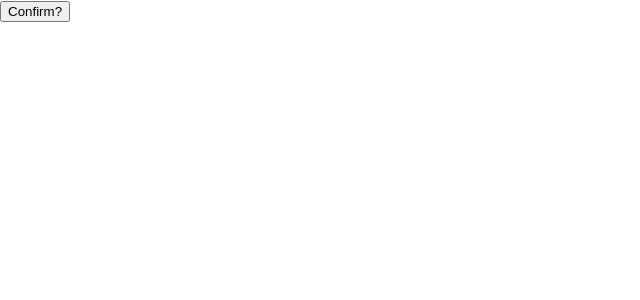
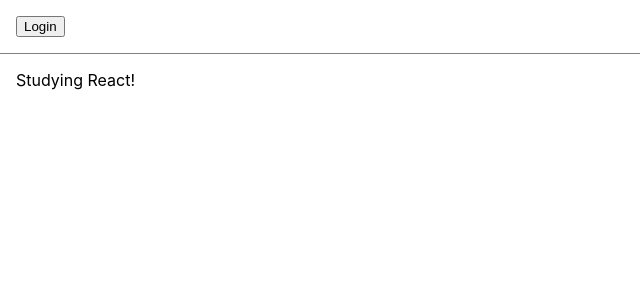
Before and after one commit to Soohyeun/react-practice, a React (Create React App) app: page / in a window 1280 px wide. Shown: the top 300 px of the page, without its empty margins (0-640 px from the left). Built offline with nearby package versions, Linux system fonts and the light colour scheme.

Commit message:
Chap_09_Create LandingPage

```diff
--- /dev/null
+++ b/src/chapter_09/LandingPage.jsx
@@ -0,0 +1,27 @@
+import React, {useState} from "react";
+import Toolbar from "./Toolbar";
+
+function LandingPage(props) {
+    const [isLoggedIn, setIsLoggedIn] = useState(false);
+
+    const onClickLogin = () => {
+        setIsLoggedIn(true);
+    };
+
+    const onClickLogout = () => {
+        setIsLoggedIn(false)
+    }
+
+    return(
+        <div>
+            <Toolbar
+            isLoggedIn = {isLoggedIn}
+            onClickLogin = {onClickLogin}
+            onClickLogout = {onClickLogout} />
+
+            <div style={{padding: 16}}>Studying React!</div>
+        </div>
+    );
+}
+
+export default LandingPage;
--- /dev/null
+++ b/src/chapter_09/Toolbar.jsx
@@ -0,0 +1,31 @@
+import React from "react";
+
+const styles = {
+  wrapper: {
+    padding: 16,
+    display: "flex",
+    flexDirection: "row",
+    borderBottom: "1px solid grey",
+  },
+  greeting: {
+    marginRight: 8,
+  },
+};
+
+function Toolbar(props) {
+  const { isLoggedIn, onClickLogin, onClickLogout } = props;
+
+  return (
+    <div style={styles.wrapper}>
+      {isLoggedIn && <span style={styles.greeting}>Welcome!</span>}
+
+      {isLoggedIn ? (
+        <button onClick={onClickLogout}>Logout</button>
+      ) : (
+        <button onClick={onClickLogin}>Login</button>
+      )}
+    </div>
+  );
+}
+
+export default Toolbar;
--- a/src/index.js
+++ b/src/index.js
@@ -7,7 +7,8 @@
 // import CommentList from './chapter_05/CommentList'
 // import NotificationList from './chapter_06/NotificationList';
 // import Accommodate from './chapter_07/Accommodate';
-import ConfirmButton from './chapter_08/ConfirmButton';
+// import ConfirmButton from './chapter_08/ConfirmButton';
+import LandingPage from './chapter_09/LandingPage';
 
 const root = ReactDOM.createRoot(document.getElementById('root'));
 
@@ -27,7 +28,7 @@
 
 root.render(
   <React.StrictMode>
-    <ConfirmButton />
+    <LandingPage />
   </React.StrictMode>
 );
 
```
